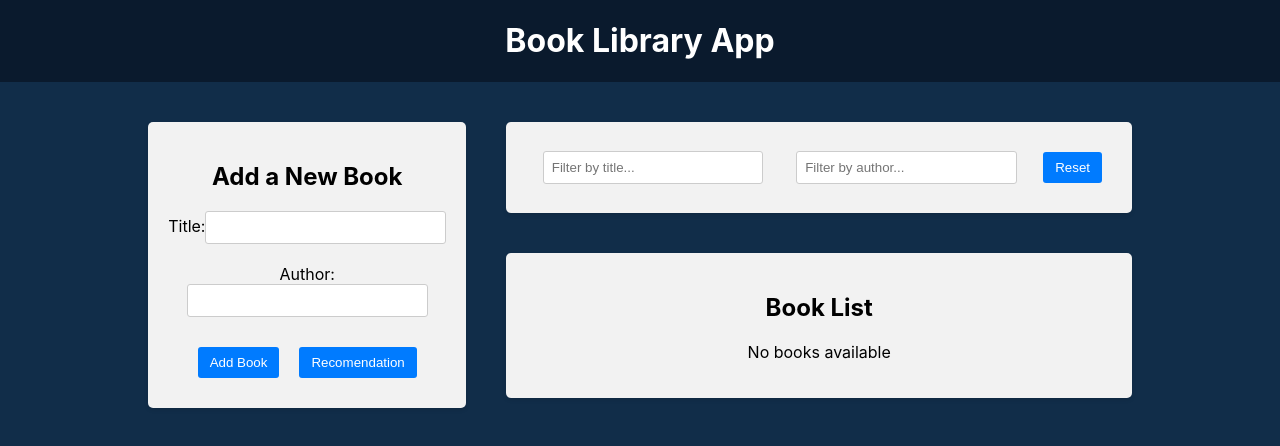
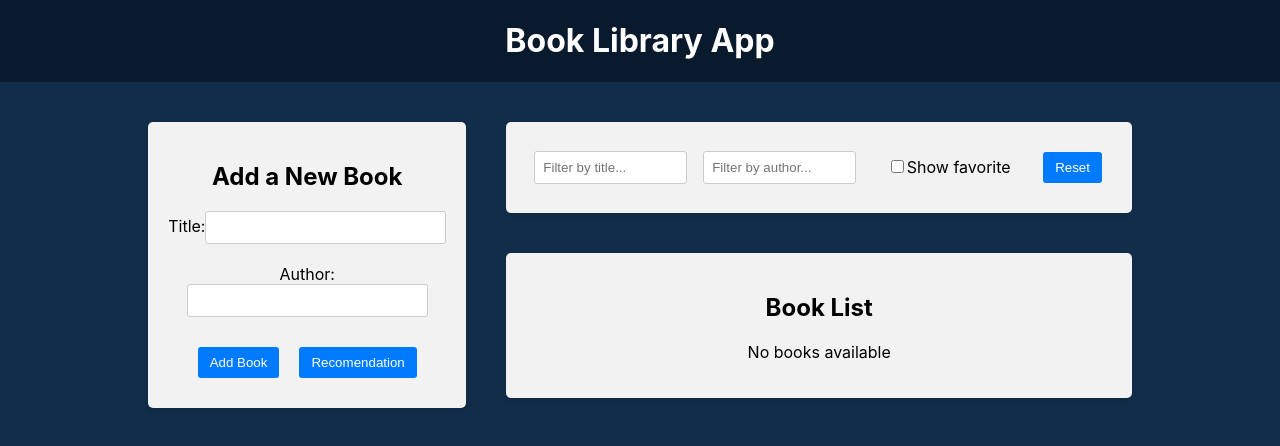
Before and after one commit to AndyDrewDev/book-library-app, a React (Create React App) app in the folder frontend/: page / in a window 1280 px wide. Shown: the top 446 px of the page. Built offline with nearby package versions, Linux system fonts and the light colour scheme.

Commit message:
Added favorite checkbox filter

```diff
--- a/frontend/src/components/BookList/BookList.js
+++ b/frontend/src/components/BookList/BookList.js
@@ -5,9 +5,10 @@ import { deleteBook, toggleFavorite } from '../../redux/books/actionCreators'
 import {
   selectTitleFilter,
   selectAuthorFilter,
+  selectIsFavoriteFilter,
 } from '../../redux/slices/filterSlice'
 
-const filterBooks = (books, titleFilter, authorFilter) => {
+const filterBooks = (books, titleFilter, authorFilter, isFavoriteFilter) => {
   const booksFilter = books.filter((book) => {
     const matchedTitle = book.title
       .toLowerCase()
@@ -17,7 +18,9 @@ const filterBooks = (books, titleFilter, authorFilter) => {
       .toLowerCase()
       .includes(authorFilter.toLowerCase())
 
-    return matchedTitle && matchedAuthor
+    const matchesFavorite = isFavoriteFilter ? book.isFavorite : true
+
+    return matchedTitle && matchedAuthor && matchesFavorite
   })
 
   return booksFilter
@@ -27,8 +30,14 @@ const BookList = () => {
   const books = useSelector((state) => state.books)
   const titleFilter = useSelector(selectTitleFilter)
   const authorFilter = useSelector(selectAuthorFilter)
+  const isFavoriteFilter = useSelector(selectIsFavoriteFilter)
 
-  const filteredBooks = filterBooks(books, titleFilter, authorFilter)
+  const filteredBooks = filterBooks(
+    books,
+    titleFilter,
+    authorFilter,
+    isFavoriteFilter
+  )
 
   const dispatch = useDispatch()
 
--- a/frontend/src/components/Filter/Filter.js
+++ b/frontend/src/components/Filter/Filter.js
@@ -2,8 +2,10 @@ import { useDispatch, useSelector } from 'react-redux'
 import {
   setTitleFilter,
   setAuthorFilter,
+  setIsFavoriteFilter,
   selectTitleFilter,
   selectAuthorFilter,
+  selectIsFavoriteFilter,
   resetFilters,
 } from '../../redux/slices/filterSlice'
 import './Filter.css'
@@ -12,6 +14,7 @@ const Filter = () => {
   const dispatch = useDispatch()
   const titleFilter = useSelector(selectTitleFilter)
   const authorFilter = useSelector(selectAuthorFilter)
+  const isFavoriteFilter = useSelector(selectIsFavoriteFilter)
 
   const handleTitleFilterChange = (event) => {
     dispatch(setTitleFilter(event.target.value))
@@ -19,6 +22,10 @@ const Filter = () => {
 
   const handleAuthorFilterChange = (event) => {
     dispatch(setAuthorFilter(event.target.value))
+  }
+
+  const handleIsFavoriteFilterChange = () => {
+    dispatch(setIsFavoriteFilter())
   }
 
   const handleResetFilters = () => {
@@ -36,14 +43,24 @@ const Filter = () => {
             onChange={handleTitleFilterChange}
           />
         </div>
-          <div className="filter-group">
+        <div className='filter-group'>
+          <input
+            type='text'
+            placeholder='Filter by author...'
+            value={authorFilter}
+            onChange={handleAuthorFilterChange}
+          />
+        </div>
+        <div className='filter-group'>
+          <label>
             <input
-              type='text'
-              placeholder='Filter by author...'
-              value={authorFilter}
-              onChange={handleAuthorFilterChange}
+              type='checkbox'
+              checked={isFavoriteFilter}
+              onChange={handleIsFavoriteFilterChange}
             />
-          </div>
+            Show favorite
+          </label>
+        </div>
         <button type='button' onClick={handleResetFilters}>
           Reset
         </button>
--- a/frontend/src/redux/slices/filterSlice.js
+++ b/frontend/src/redux/slices/filterSlice.js
@@ -3,6 +3,7 @@ import { createSlice } from '@reduxjs/toolkit'
 const initialState = {
   title: '',
   author: '',
+  isFavorite: false,
 }
 
 const filterSlice = createSlice({
@@ -12,20 +13,27 @@ const filterSlice = createSlice({
     setTitleFilter: (state, action) => {
       state.title = action.payload
     },
-    resetFilters: (state) => {
-      return initialState
-    },
     setAuthorFilter: (state, action) => {
       state.author = action.payload
+    },
+    setIsFavoriteFilter: (state) => {
+      state.isFavorite = !state.isFavorite
+    },
+    resetFilters: () => {
+      return initialState
     },
   },
 })
 
-export const { setTitleFilter, setAuthorFilter, resetFilters } =
-  filterSlice.actions
+export const {
+  setTitleFilter,
+  setAuthorFilter,
+  setIsFavoriteFilter,
+  resetFilters,
+} = filterSlice.actions
 
 export const selectTitleFilter = (state) => state.filter.title
-
 export const selectAuthorFilter = (state) => state.filter.author
+export const selectIsFavoriteFilter = (state) => state.filter.isFavorite
 
 export default filterSlice.reducer
```
